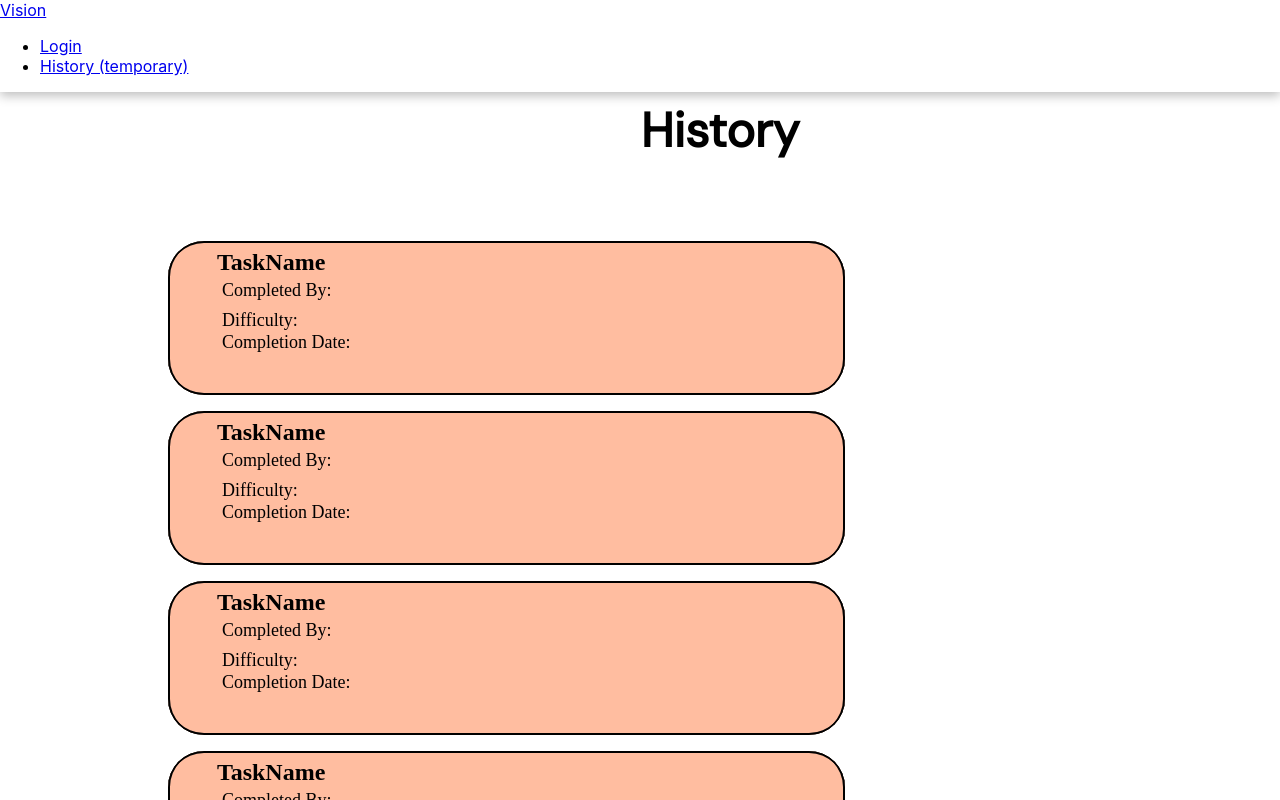
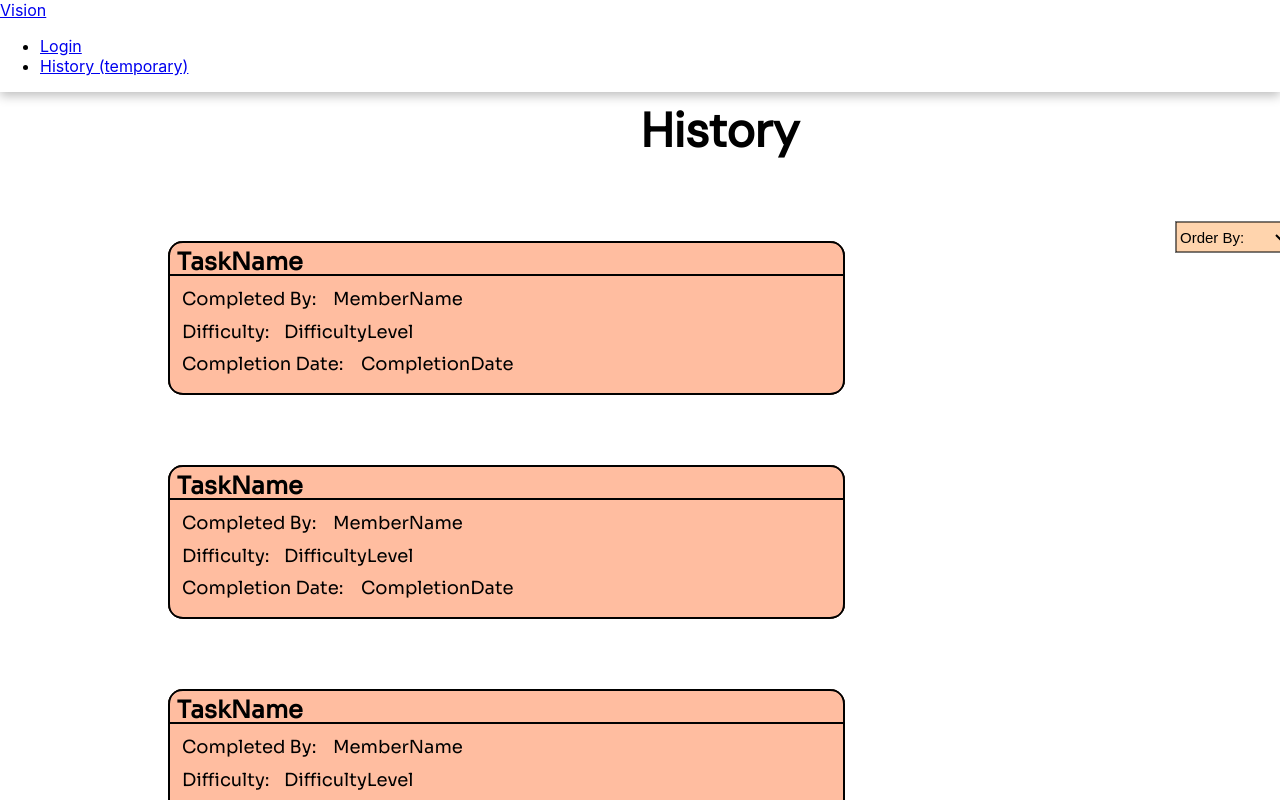
Before and after one commit to 201FinalProject/TaskBoardApp, a React (Create React App) app in the folder 201-react/: page /history in a window 1280 px wide. Shown: the top 800 px of the page. Built offline with nearby package versions, Linux system fonts and the light colour scheme.

Commit message:
history done

```diff
--- a/201-react/package.json
+++ b/201-react/package.json
@@ -4,6 +4,7 @@
   "private": true,
   "dependencies": {
     "@fontsource/dm-sans": "^4.5.7",
+    "@fontsource/sora": "^4.5.5",
     "@testing-library/jest-dom": "^5.16.4",
     "@testing-library/react": "^13.1.1",
     "@testing-library/user-event": "^13.5.0",
--- a/201-react/src/Components/HistoryTask/HistoryTask.css
+++ b/201-react/src/Components/HistoryTask/HistoryTask.css
@@ -1,3 +1,116 @@
+.Completed {
+    list-style-type: none; /* Remove bullets */
+}
+.Difficulty {
+    list-style-type: none; /* Remove bullets */
+}
+.Date {
+    list-style-type: none; /* Remove bullets */
+}
+
+.CompletedBy1 {
+    display:inline;
+    position: absolute;
+left: 2.07%;
+right: 77.7%;
+top: 30.52%;
+bottom: 57.79%;
+
+font-family: 'Sora';
+font-style: normal;
+font-weight: 300;
+font-size: 18px;
+line-height: 23px;
+
+color: #000000;
+}
+.CompletedBy2 {
+    display:inline;
+    position: absolute;
+left: 24.37%;
+right: 3.25%;
+top: 30.52%;
+bottom: 54.55%;
+
+font-family: 'Sora';
+font-style: normal;
+font-weight: 400;
+font-size: 18px;
+line-height: 23px;
+/* identical to box height */
+
+
+color: #000000;
+}
+.Difficulty1 {
+    display:inline;
+    position: absolute;
+left: 2.07%;
+right: 84.64%;
+top: 51.95%;
+bottom: 36.36%;
+
+font-family: 'Sora';
+font-style: normal;
+font-weight: 300;
+font-size: 18px;
+line-height: 23px;
+
+color: #000000;
+}
+.Difficulty2 {
+    display:inline;
+    position: absolute;
+left: 17.13%;
+right: 10.49%;
+top: 51.95%;
+bottom: 33.12%;
+
+font-family: 'Sora';
+font-style: normal;
+font-weight: 400;
+font-size: 18px;
+line-height: 23px;
+/* identical to box height */
+
+
+color: #000000;
+}
+.CompletionDate1 {
+    display:inline;
+    position: absolute;
+left: 2.07%;
+right: 72.67%;
+top: 72.73%;
+bottom: 15.58%;
+
+font-family: 'Sora';
+font-style: normal;
+font-weight: 300;
+font-size: 18px;
+line-height: 23px;
+
+color: #000000;
+}
+.CompletionDate2 {
+    display:inline;
+    position: absolute;
+left: 28.51%;
+right: -0.89%;
+top: 72.73%;
+bottom: 12.34%;
+
+font-family: 'Sora';
+font-style: normal;
+font-weight: 400;
+font-size: 18px;
+line-height: 23px;
+/* identical to box height */
+
+
+color: #000000;
+}
+
 .IndivTask {
     position: relative;
     left: 168px;
@@ -9,15 +122,47 @@ height: 154px;
 
 background: #FFBDA0;
 box-shadow: inset 2px 0px 0px #000000, inset -2px 0px 0px #000000, inset 0px -2px 0px #000000, inset 0px 2px 0px #000000;
-border-radius: 36px;
+border-radius: 15px;
 }
 
-.TaskName1 {
-    position: relative;
-left: 8.88px;
-right: 321.72px;
-top: 5.57px;
-bottom: 115.04px;
+
+#OrderBy {
+position: absolute;
+left:1175px;
+right:151px;
+top:213px;
+bottom:779px;
+width: 114px;
+height: 32px;
+
+background: #FFD4AD;
+box-shadow: inset 0.5px 0px 0px #000000, inset 0px 0.5px 0px #000000, inset -0.5px 0px 0px #000000, inset 0px -0.5px 0px #000000;
+
+}
+
+.SelectionDisabled {
+position: relative;
+left: 25px;
+right: 5.4px;
+top: 4px;
+bottom: 8px;
+
+font-family: 'Inter';
+font-style: normal;
+font-weight: 400;
+font-size: 18px;
+line-height: 22px;
+
+color: #000000;
+}
+
+
+.TaskName {
+    position: absolute;
+left: 1.31%;
+right: 47.52%;
+top: 3.61%;
+bottom: 74.7%;
 
 font-family: 'Sora';
 font-style: normal;
@@ -28,54 +173,14 @@ line-height: 30px;
 color: #000000;
 }
 
-.TaskList {
-    list-style-type: none; /* Remove bullets */
+.Line1 {
+
+position: absolute;
+left: 0%;
+right: 0%;
+top: 21.69%;
+bottom: 78.31%;
+
+border: 1px solid #000000;
+transform: matrix(1, 0, 0, 1, 0, 0);
 }
-
-.CompletedBy1 {
-    position: relative;
-left: 14px;
-right: 526px;
-top: 8.04px;
-bottom: 15px;
-
-font-family: 'Sora';
-font-style: normal;
-font-weight: 300;
-font-size: 18px;
-line-height: 23px;
-
-color: #000000;
-}
-
-.Difficulty1 {
-position: relative;
-left: 14px;
-right: 573px;
-top: 15px;
-bottom: 14px;
-
-font-family: 'Sora';
-font-style: normal;
-font-weight: 300;
-font-size: 18px;
-line-height: 23px;
-
-color: #000000;
-}
-
-.CompletionDate1 {
-position: relative;
-left: 14px;
-right: 492px;
-top: 14px;
-bottom: 24px;
-
-font-family: 'Sora';
-font-style: normal;
-font-weight: 300;
-font-size: 18px;
-line-height: 23px;
-
-color: #000000;
-}
--- a/201-react/src/Components/HistoryTask/HistoryTask.jsx
+++ b/201-react/src/Components/HistoryTask/HistoryTask.jsx
@@ -1,19 +1,35 @@
 import React from 'react';
 import { Routes, Link, Route, BrowserRouter } from "react-router-dom";
 import './HistoryTask.css';
+import "@fontsource/dm-sans";
+import "@fontsource/sora";
 
 function HistoryTask() {
     return (
-
+        <h1>
         <div class = "IndivTask">
-            <ul class = "TaskList">
-            <li class = "TaskName1">TaskName</li>
-            <li class = "CompletedBy1">Completed By: </li>
-            <li class = "Difficulty1">Difficulty: </li>
-            <li class = "CompletionDate1">Completion Date: </li>
+            <div class = "TaskName">TaskName</div>
+            <div class = "Line1"></div>
+            <ul class = "Completed">
+                <li class = "CompletedBy1">Completed By: </li>
+                <li class = "CompletedBy2">MemberName</li>
+            </ul>
+            <ul class = "Difficulty">
+                <li class = "Difficulty1">Difficulty: </li>
+                <li class = "Difficulty2">DifficultyLevel</li>
+            </ul>
+            <ul class = "Date">
+                <li class = "CompletionDate1">Completion Date: </li>
+                <li class = "CompletionDate2">CompletionDate</li>
             </ul>
         </div>
-
+        <select id = "OrderBy" name = "OrderBy">
+            <option class = "SelectionDisabled" selected disabled>Order By:</option>
+            <option value = "CompletedBy">Completed By</option>
+            <option value = "Difficulty">Difficulty</option>
+            <option value = "CompletionDate">Completion Date</option>
+        </select>
+        </h1>
     );
 }
 
```
Also changed, not shown: 1 other file (tests, documents, lock files or other folders).
